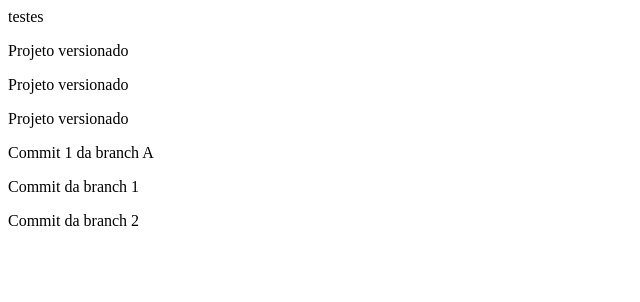
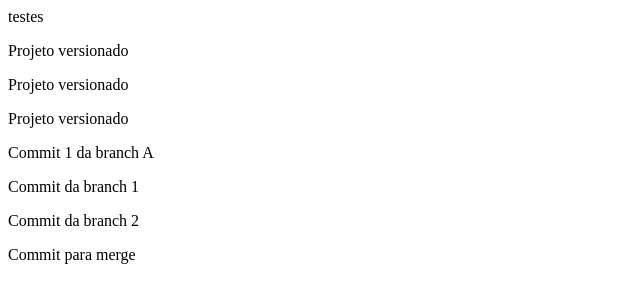
Before and after one commit to henrique25teles/projetoEstudoGit, a plain HTML site: page index.html in a window 1280 px wide. Shown: the whole page, without its empty margins (0-640 px from the left). Drawn offline with Linux system fonts and the light colour scheme.

Commit message:
Commit para merge

```diff
--- a/index.html
+++ b/index.html
@@ -8,4 +8,7 @@
 
     <p>Commit da branch 1</p>
     <p>Commit da branch 2</p>
+
+    <p>Commit para merge</p>
+
 </html>
```
